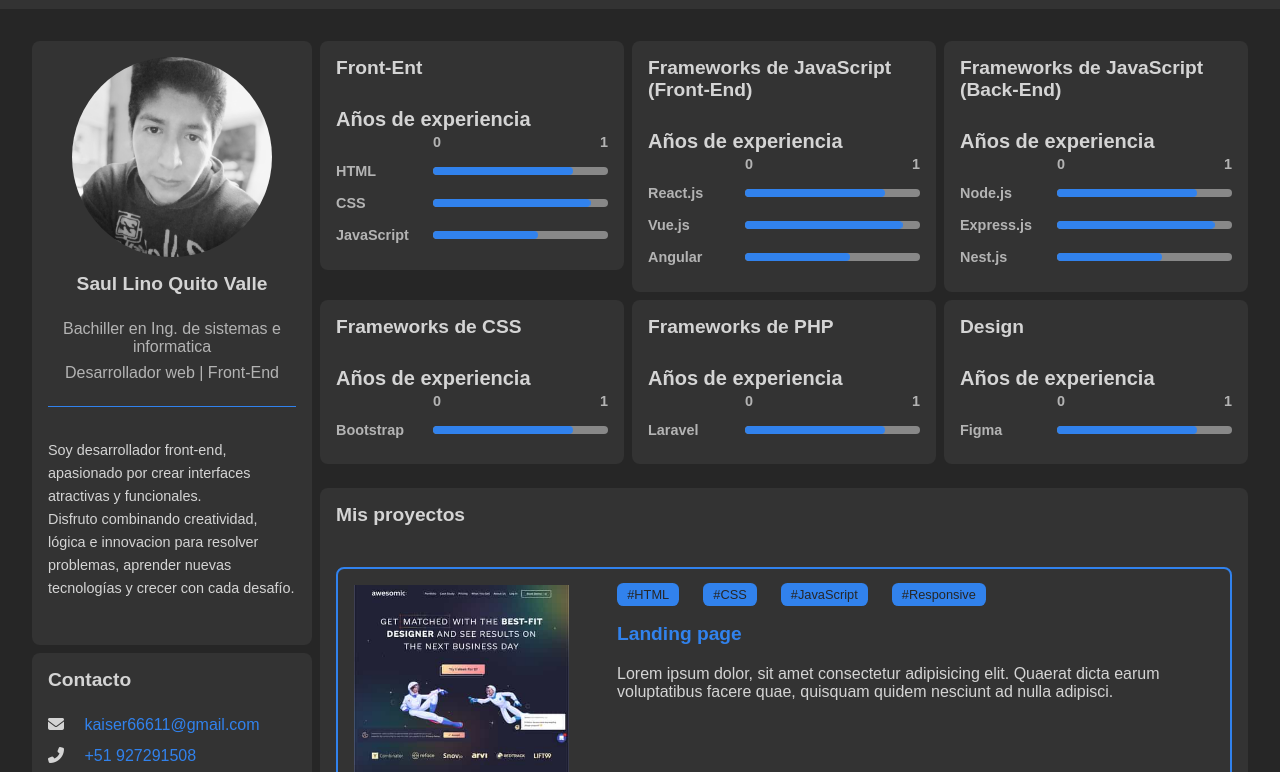
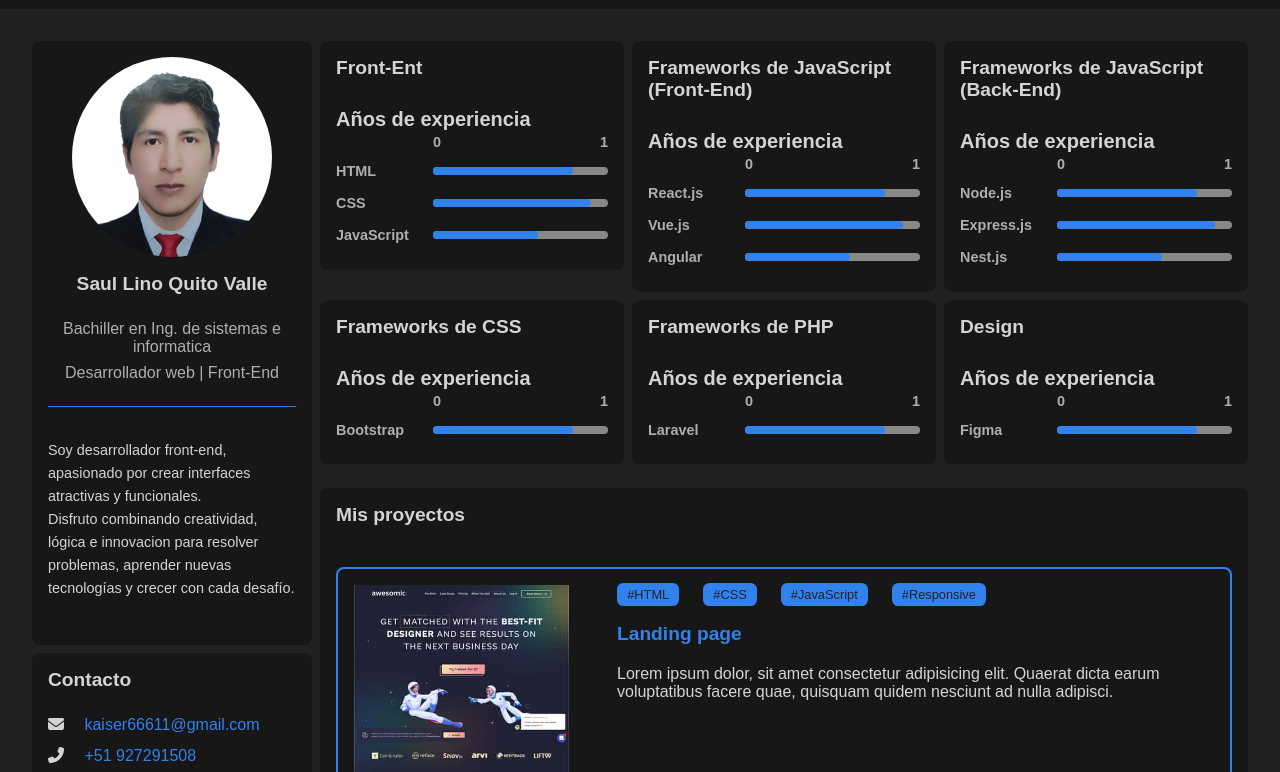
Before and after one commit to lino2411/Portafolio, a plain HTML site: page index.html in a window 1280 px wide. Shown: the part 66-838 px from the top of the page. Drawn offline with Linux system fonts and the light colour scheme.

Commit message:
Descripcion de los cambios realizado

```diff
--- a/css/styles.css
+++ b/css/styles.css
@@ -1,8 +1,8 @@
 :root {
     --primary-color: hsl(214, 84%, 56%);
-    --text-color: hsl(0, 0%, 31%);
-    --bg-color: hsl(0, 0%, 90%);
-    --bg-card-color: hsl(0, 0%, 98%);
+    --text-color: #4f4f4f;
+    --bg-color: #e6e6e6;
+    --bg-card-color: #fafafa;
     --border-radius: 0.5em;
     --transition: color 0.1s, background-color 0.2s ease-in-out;
     --skills-bar-length: 0%;
@@ -32,9 +32,9 @@ body {
 }
 
 body.dark {
-    --text-color: hsl(0, 0%, 83%);
-    --bg-color: hsl(0, 0%, 15%);
-    --bg-card-color: hsl(0, 0%, 20%);
+    --text-color: #d4d4d4;
+    --bg-color: #212121;
+    --bg-card-color: #171717;
 }
 
 .header {
--- a/index.html
+++ b/index.html
@@ -31,7 +31,7 @@
         <!-- PROFILE CARD -->
          <article class="card card--profile">
             <div class="card__img-container">
-              <img src="assets/img/porta.png" alt="Perfil de Lino Quito">
+              <img src="assets/img/profile.png" alt="Perfil de Lino Quito">
             </div>
 
             <div class="card__header">
```
Also changed, not shown: assets/img/logo.png (deleted), assets/img/porta.png (deleted).
